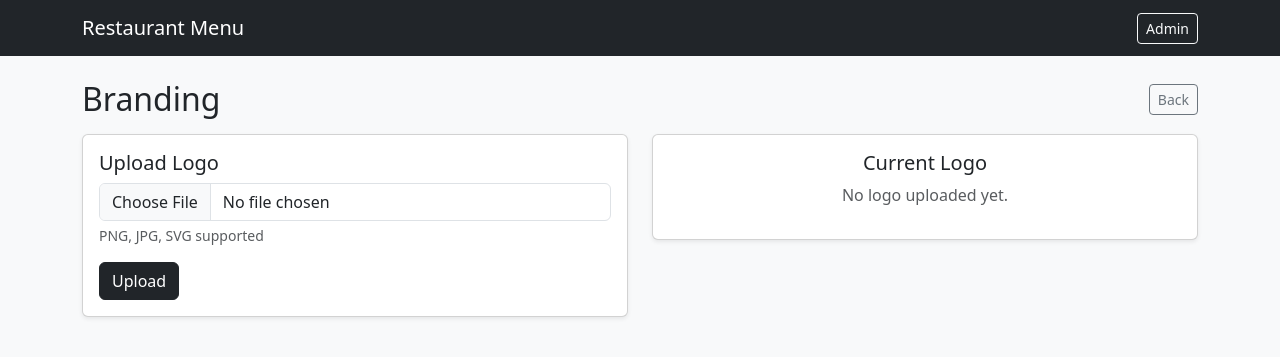
After one commit to ricardobaharally001-web/Cook-Shop, a Flask app: page /admin/branding in a window 1280 px wide. The commit adds this page. Shown: the top 357 px of the page. Run offline with Flask 3, Linux system fonts and the light colour scheme; the visitor is signed in with stand-in values (Sample User, id 1).

Commit message:
Add files via upload

```diff
--- a/templates/admin.html
+++ b/templates/admin.html
@@ -10,6 +10,7 @@
 
   <div class="list-group">
     <a class="list-group-item list-group-item-action" href="/admin/settings">Site Settings</a>
+    <a class="list-group-item list-group-item-action" href="/admin/branding">Branding (Logo)</a>
     <a class="list-group-item list-group-item-action" href="/admin/categories">Manage Categories</a>
     <a class="list-group-item list-group-item-action" href="/admin/items">Manage Items</a>
   </div>
--- /dev/null
+++ b/templates/admin_branding.html
@@ -0,0 +1,39 @@
+{% extends 'base.html' %}
+{% block content %}
+  <div class="d-flex justify-content-between align-items-center mb-3">
+    <h2 class="m-0">Branding</h2>
+    <div>
+      <a class="btn btn-outline-secondary btn-sm" href="/admin">Back</a>
+    </div>
+  </div>
+
+  <div class="row g-4">
+    <div class="col-md-6">
+      <div class="card shadow-sm">
+        <div class="card-body">
+          <h5 class="card-title">Upload Logo</h5>
+          <form method="post" enctype="multipart/form-data">
+            <div class="mb-3">
+              <input type="file" class="form-control" name="logo" accept="image/*" required>
+              <div class="form-text">PNG, JPG, SVG supported</div>
+            </div>
+            <button class="btn btn-dark">Upload</button>
+          </form>
+        </div>
+      </div>
+    </div>
+    <div class="col-md-6">
+      <div class="card shadow-sm">
+        <div class="card-body text-center">
+          <h5 class="card-title">Current Logo</h5>
+          {% if current_logo %}
+            <img src="{{ current_logo }}" alt="Current Logo" class="img-fluid" style="max-height:120px">
+            <div class="small text-muted mt-2">URL: {{ current_logo }}</div>
+          {% else %}
+            <p class="text-muted">No logo uploaded yet.</p>
+          {% endif %}
+        </div>
+      </div>
+    </div>
+  </div>
+{% endblock %}
--- a/templates/admin_settings.html
+++ b/templates/admin_settings.html
@@ -13,6 +13,10 @@
         <label class="form-label">Brand Name</label>
         <input type="text" class="form-control" name="brand_name" value="{{ site.brand_name }}" required>
       </div>
+      <div class="form-check form-switch mb-3">
+        <input class="form-check-input" type="checkbox" role="switch" id="darkModeSwitch" name="dark_mode" {% if site.dark_mode %}checked{% endif %}>
+        <label class="form-check-label" for="darkModeSwitch">Enable Dark Mode</label>
+      </div>
       <button class="btn btn-dark">Save</button>
     </div>
   </form>
--- a/templates/base.html
+++ b/templates/base.html
@@ -7,7 +7,7 @@
     <link href="https://cdn.jsdelivr.net/npm/bootstrap@5.3.3/dist/css/bootstrap.min.css" rel="stylesheet">
     <link href="{{ url_for('static', filename='styles.css') }}" rel="stylesheet">
   </head>
-  <body class="bg-light">
+  <body class="{% if site and site.dark_mode %}theme-dark{% else %}bg-light{% endif %}">
     <nav class="navbar navbar-expand-lg navbar-dark bg-dark">
       <div class="container">
         <a class="navbar-brand d-flex align-items-center" href="/">
```
